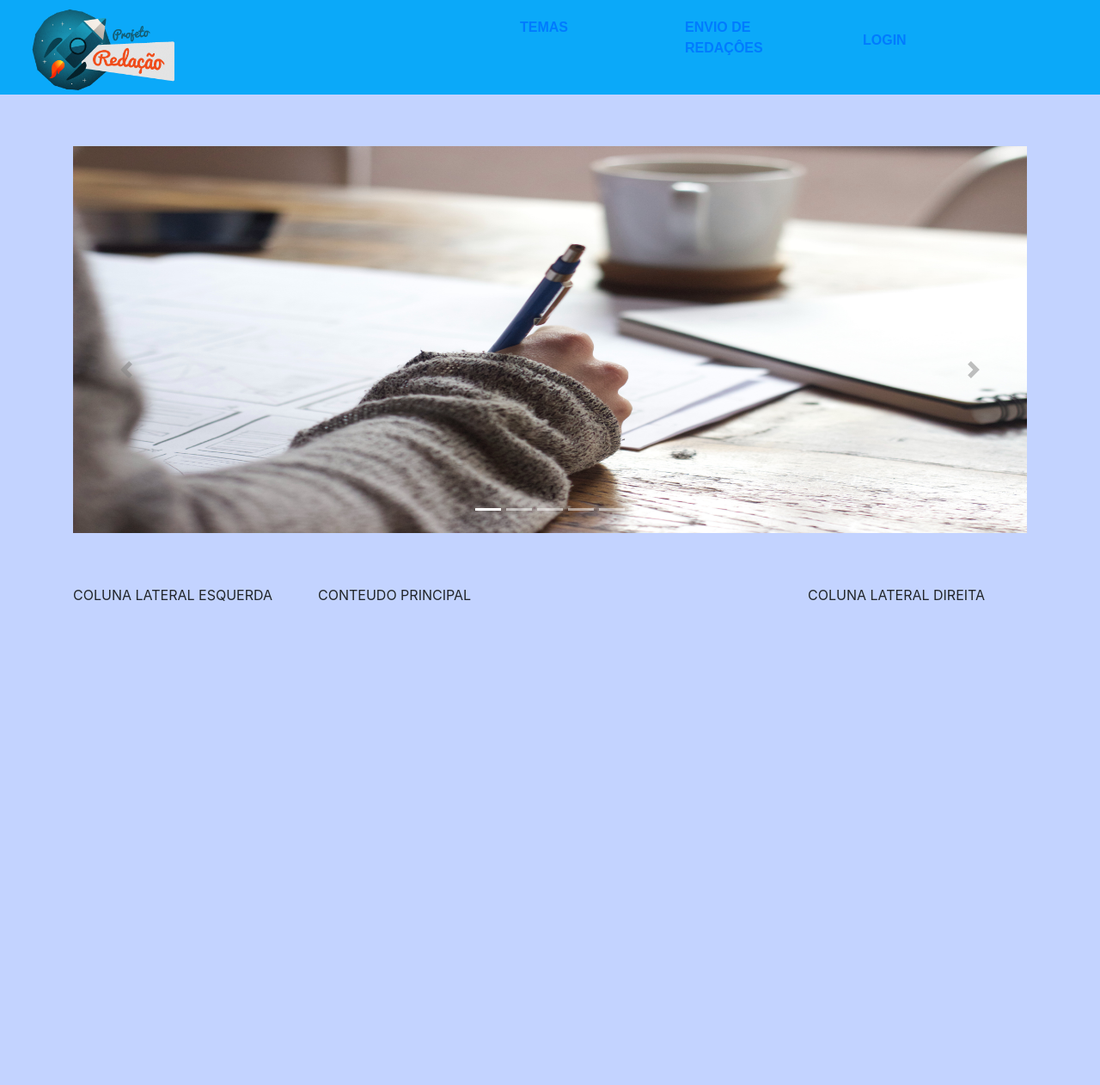
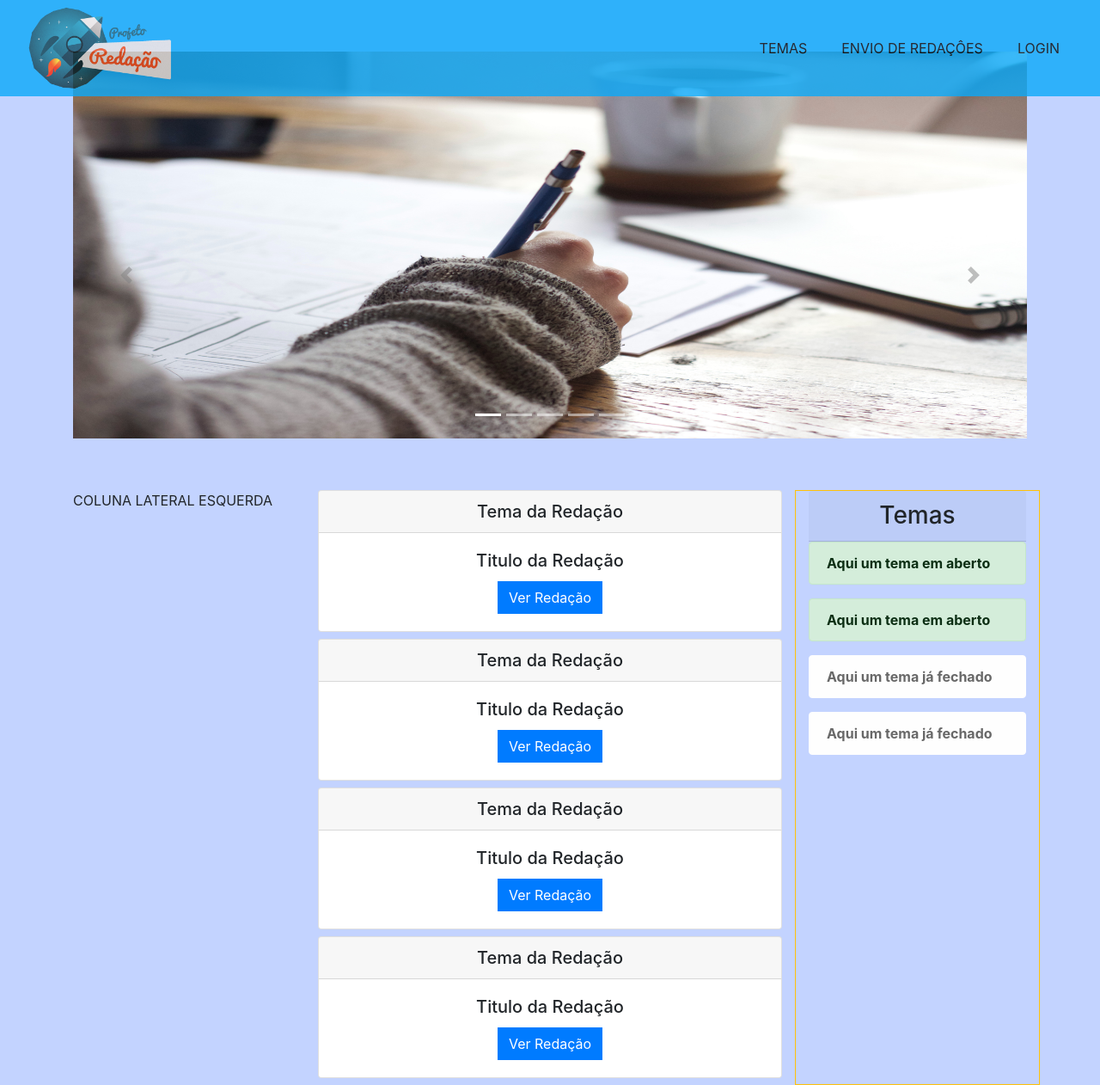
Before and after one commit to LucasHenriqueP/haken, a Node server app: page / in a window 1280 px wide. Shown: the whole page at 86% size. Before the commit the page ends 800 px from the top, so only its background shows below. Run offline with Node 20, Linux system fonts and the light colour scheme; some libraries are stand-ins or nearby versions.

Commit message:
Navbar fixa, cards p/ redações, alerts p/ os temas

```diff
--- a/public/css/styles.css
+++ b/public/css/styles.css
@@ -13,17 +13,20 @@
 
 .navbar-fixed-top {
   background: #0BA9F9;
-  height: 110px;
+  position: fixed;
+  width: 100vw;
+  z-index: 8888888888888888888;
+  top: 0;
+  opacity: 0.8;
+}
+
+.nav-item:hover{
+  background-color: #fff;
 }
 
 
 
-#header{
-  position:inherit;
-  top: 0;
-  z-index: 99999999;
 
-}
 
 
 
--- a/views/index.ejs
+++ b/views/index.ejs
@@ -17,7 +17,7 @@
 
    <!--Chamando Javascript-->
 
-    <script type="text/javascript" src="https://code.jquery.com/jquery-3.2.1.min.js"></script>
+  <script type="text/javascript" src="https://code.jquery.com/jquery-3.2.1.min.js"></script>
 	<script type="text/javascript" src="js/bootstrap.min.js"></script>
 	<script type="text/javascript" src="js/bootstrap-dropdownhover.min.js"></script>
 
@@ -31,22 +31,22 @@
 <body style="background:#C3D3FF">
 
 	<!--Topo-->
-<header>
-<nav class="navbar navbar-fixed-top hidden-xs" role="banner" style="position: sticky;top:0;">
+<header class="header-fixo">
+<nav class="navbar navbar-fixed-top hidden-xs" role="banner" >
 
   <div class="container-fluid">
 
-    <div class="navbar-header col-sm-6">
+    <div class="navbar-header">
 
-      <a href="index.html" class="col-xs-12" style="display: flex;align-items: baseline;justify-content: flex-start;">
-      <img src="img/logo.png" class="img-responsive" style="width: 170px;position: fixed; left: 80px; margin:-45px;">
-
+      <a href="index.html" class="" style="">
+      <img src="img/logo.png" class="img-responsive" style="width: 170px; left: 80px;">
+        </a>
     </div>
 
-    <ul class="nav navbar-nav">
-      <li class="active" style="width: 170px;position: fixed; left: 50%; margin: -35px;  font-family:'Arial'; font-size: 16px;font-weight: bold "><a href="#">TEMAS</a></li>
-      <li style="width: 170px;position: fixed; left: 65%; margin: -35px; font-family:'Arial'; font-size: 16px;font-weight: bold; "><a href="#">ENVIO DE REDAÇÔES</a></li>
-      <li style="width: 170px;position: fixed; left: 80%; margin: -20px; font-family:'Arial'; font-size: 16px;font-weight: bold; "><a href="#" data-toggle="modal" data-target="#exampleModal">LOGIN</a></li>
+    <ul class="nav">
+      <li class="active nav-item mr-2" ><a href="#" class="nav-link" style="color: black;">TEMAS</a></li>
+      <li class="nav-item mr-2" ><a href="#" class="nav-link" style="color: black;">ENVIO DE REDAÇÔES</a></li>
+      <li class="nav-item"><a href="#" data-toggle="modal" data-target="#exampleModal" class="nav-link" style="color: black;">LOGIN</a></li>
     </ul>
 
 
@@ -138,11 +138,53 @@
       COLUNA LATERAL ESQUERDA
     </div>
     <div class="col-6">
-      CONTEUDO PRINCIPAL
+      <div class="card mb-2">
+        <h5 class="card-header text-center">Tema da Redação</h5>
+        <div class="card-body text-center">
+          <h5 class="card-title">Titulo da Redação</h5>
+          <a href="#" class="btn btn-primary">Ver Redação</a>
+        </div>
+      </div>
+
+      <div class="card mb-2">
+        <h5 class="card-header text-center">Tema da Redação</h5>
+        <div class="card-body text-center">
+          <h5 class="card-title">Titulo da Redação</h5>
+          <a href="#" class="btn btn-primary">Ver Redação</a>
+        </div>
+      </div>
+
+      <div class="card mb-2">
+        <h5 class="card-header text-center">Tema da Redação</h5>
+        <div class="card-body text-center">
+          <h5 class="card-title">Titulo da Redação</h5>
+          <a href="#" class="btn btn-primary">Ver Redação</a>
+        </div>
+      </div>
+
+      <div class="card mb-2">
+        <h5 class="card-header text-center">Tema da Redação</h5>
+        <div class="card-body text-center">
+          <h5 class="card-title">Titulo da Redação</h5>
+          <a href="#" class="btn btn-primary">Ver Redação</a>
+        </div>
+      </div>
     </div>
 
-    <div class="col-3">
-      COLUNA LATERAL DIREITA
+    <div class="col-3 border border-warning">
+      <h3 class="text-center card-header"> Temas </h3>
+      <div class="alert alert-success" role="alert">
+       <a href="#" class="alert-link">Aqui um tema em aberto</a>
+      </div>
+      <div class="alert alert-success" role="alert">
+        <a href="#" class="alert-link">Aqui um tema em aberto</a>
+       </div>
+       <div class="alert alert-light" role="alert">
+        <a href="#" class="alert-link">Aqui um tema já fechado</a>
+       </div>
+       <div class="alert alert-light" role="alert">
+        <a href="#" class="alert-link">Aqui um tema já fechado</a>
+       </div>
     </div>
   </div>
 </div>
```
